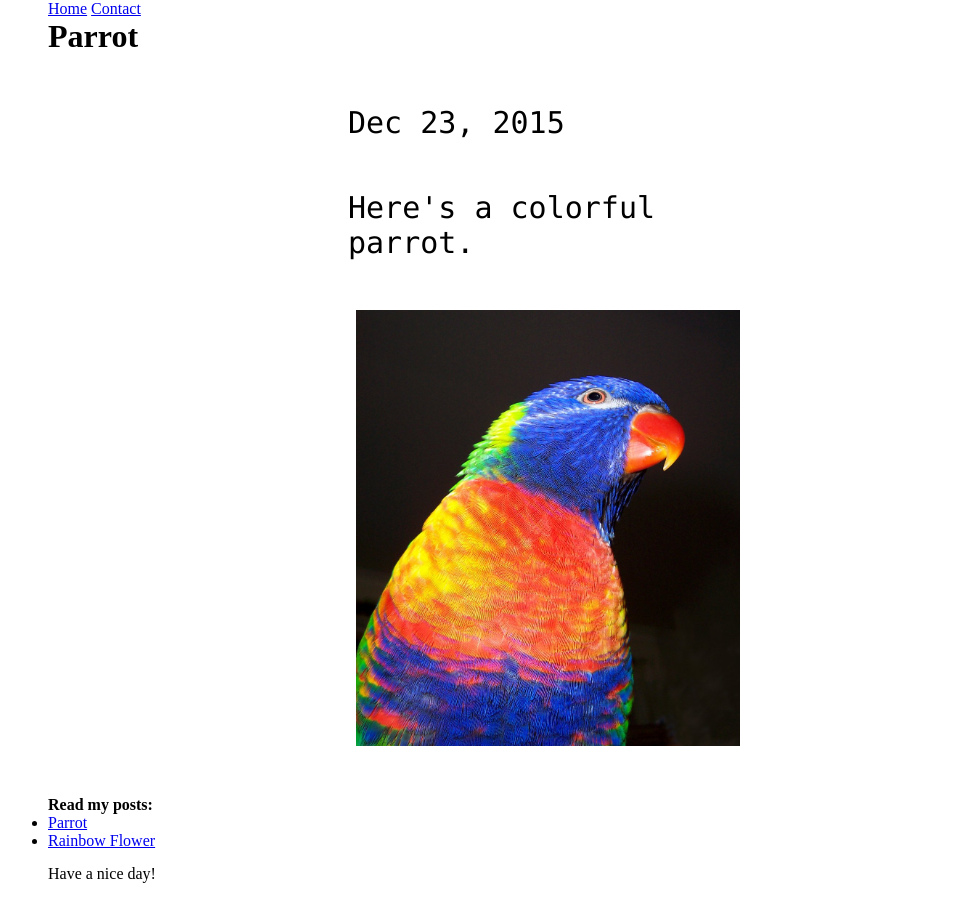
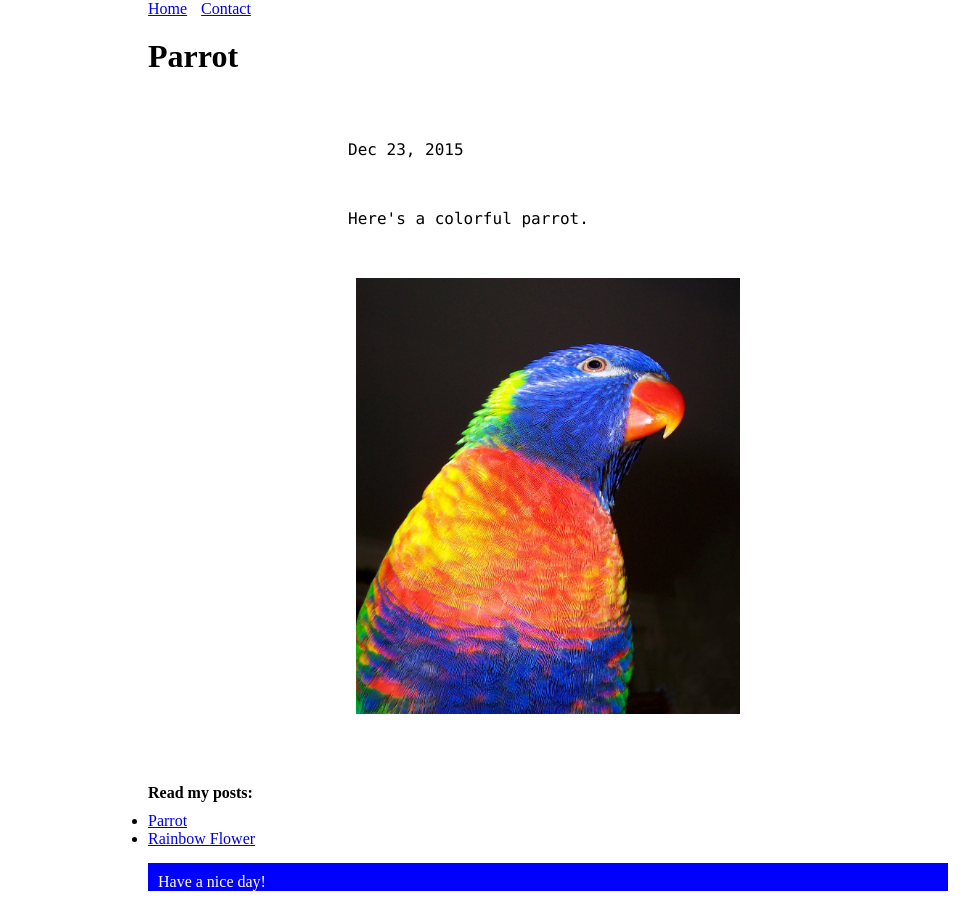
Before and after one commit to roannav/roannav.github.io, a Jekyll site: the page built from _posts/2015-12-23-parrot.html, in a window 1280 px wide. Shown: the whole page, without its empty margins (92-1071 px from the left). Built offline with Jekyll 4.4.1, drawn with Linux system fonts in a browser that asks for light colours.

Commit message:
add some padding, margins.  Change font sizes

```diff
--- a/css/styles.css
+++ b/css/styles.css
@@ -1,3 +1,10 @@
+nav a {
+  /* For the navigation bar, */
+  /* don't change color to purple, after visiting */
+  color: #0000EE;
+  padding-right: 10px;
+}
+
 * {
   margin: 0px;
   padding: 0px;
@@ -5,12 +12,12 @@
 
 body {
   width: 100%;
-  max-width: 1000px;
+  max-width: 800px;
   margin-left: auto;
   margin-right: auto;
 }
 
-.large_picture {
+img.large_picture {
   display: block;
   width: 384px;
   margin: 50px auto;
@@ -20,9 +27,28 @@ p {
   display: block;
   width: 400px;
   margin: 50px auto;
-  font: 30px Monaco,"Courier New","DejaVu Sans Mono","Bitstream Vera Sans Mono",monospace;
+  font: 16px Monaco,"Courier New","DejaVu Sans Mono","Bitstream Vera Sans Mono",monospace;
+}
+
+p.date {
+  font: 20px Arial;
+}
+
+h1 {
+  /*font-size: 30px; */
+  padding-top: 20px;
+  padding-bottom: 15px;
+}
+
+h4 {
+  padding-top: 20px;
+  padding-bottom: 10px;
 }
 
 footer {
-  padding-top: 15px;
+  background-color: blue;
+  color: white;
+  margin-top: 15px;
+  padding-top: 10px;
+  padding-left: 10px;
 }
```
